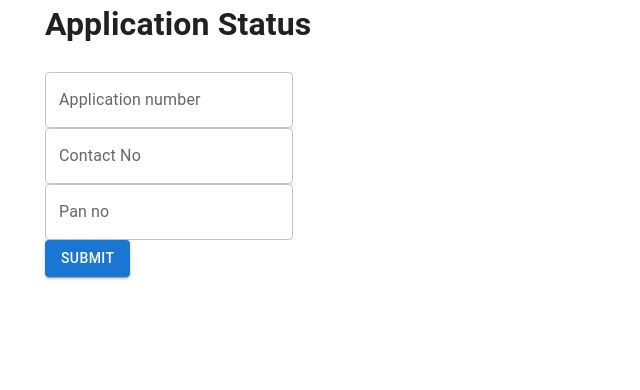
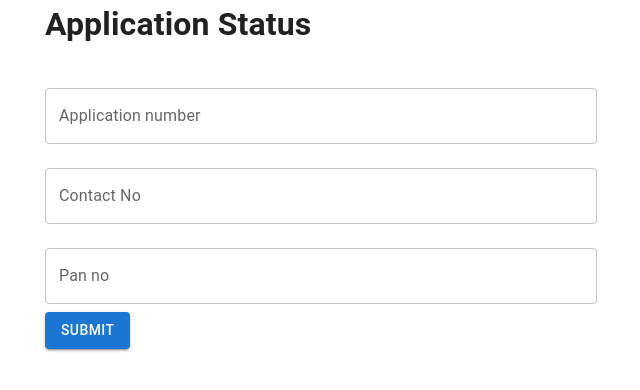
Before and after one commit to developerHarshal/HCLHackathon-2026, a Next.js app in the folder hcl-hackathon/: page /status in a window 1280 px wide. Shown: the top 390 px of the page, without its empty margins (319-959 px from the left). Built offline with nearby package versions, Linux system fonts and the light colour scheme; what @mui/material-nextjs would draw is missing.

Commit message:
Update page.js

```diff
--- a/hcl-hackathon/src/app/status/page.js
+++ b/hcl-hackathon/src/app/status/page.js
@@ -5,11 +5,11 @@ import Container from '@mui/material/Container';
 export default function ApplicationStatusCheckPage() {
   return <div>
     <Container maxWidth="sm">
-    <h1>Application Status</h1><br></br>
-     <TextField id="outlined-basic" label="Application number" variant="outlined" /><br></br>
-     <TextField id="outlined-basic" label="Contact No" variant="outlined" /><br></br>
-      <TextField id="outlined-basic" label="Pan no" variant="outlined" /><br></br>
-      <Button variant="contained" href="#">Submit</Button>
+    <h1 aria-label='Application Status'>Application Status</h1><br></br>
+     <TextField fullWidth margin='normal' id="outlined-basic" label="Application number" variant="outlined" tabIndex={0} /><br></br>
+     <TextField fullWidth margin='normal' id="outlined-basic" label="Contact No" variant="outlined" tabIndex={0} /><br></br>
+      <TextField fullWidth margin='normal' id="outlined-basic" label="Pan no" variant="outlined" tabIndex={0} /><br></br>
+      <Button margin='normal' variant="contained" href="#" tabIndex={0} aria-label='Submit'>Submit</Button>
       </Container>
     </div>;
 }
```
